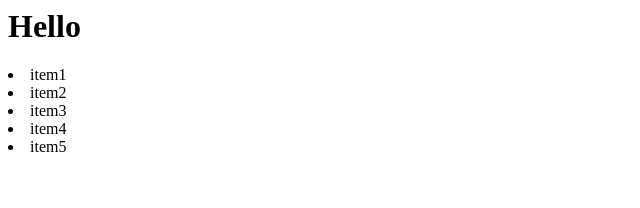
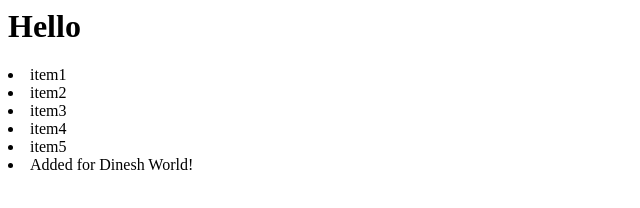
Before and after one commit to vishwa2018/Hello-world, a plain HTML site: page index.html in a window 1280 px wide. Shown: the whole page, without its empty margins (0-640 px from the left). Drawn offline with Linux system fonts and the light colour scheme.

Commit message:
Added one more
added in branch hello-world-dv

```diff
--- a/index.html
+++ b/index.html
@@ -6,6 +6,7 @@
 	<li>item3</li>
 	<li>item4</li>
 	<li>item5</li>
+	<li>Added for Dinesh World!</li>
 	</body>
 
 </html>
```
